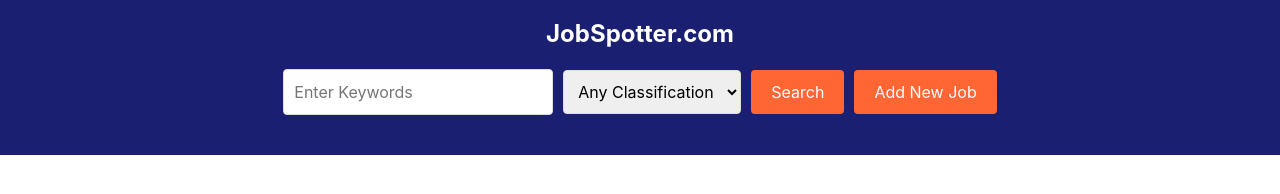
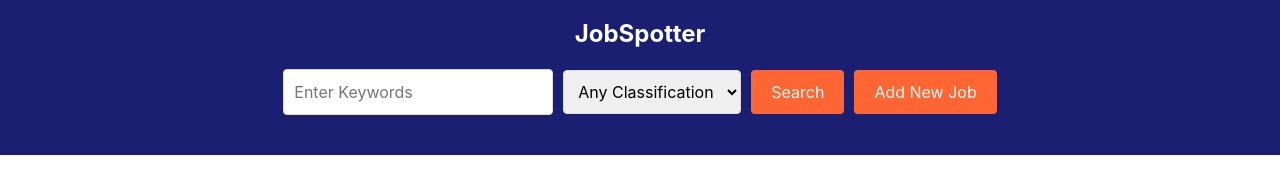
Before and after one commit to yenyew/devops-project-yenyew, a website: page public/index.html in a window 1280 px wide. Drawn offline with nearby package versions, Linux system fonts and the light colour scheme; no server answers.

Commit message:
testing git branch protection

```diff
--- a/public/index.html
+++ b/public/index.html
@@ -10,7 +10,7 @@
 </head>
 <body>
     <header>
-        <h1>JobSpotter.com</h1>
+        <h1>JobSpotter</h1>
         <div class="search-bar">
             <input type="text" id="keyword" placeholder="Enter Keywords">
             <select id="classification">
```
